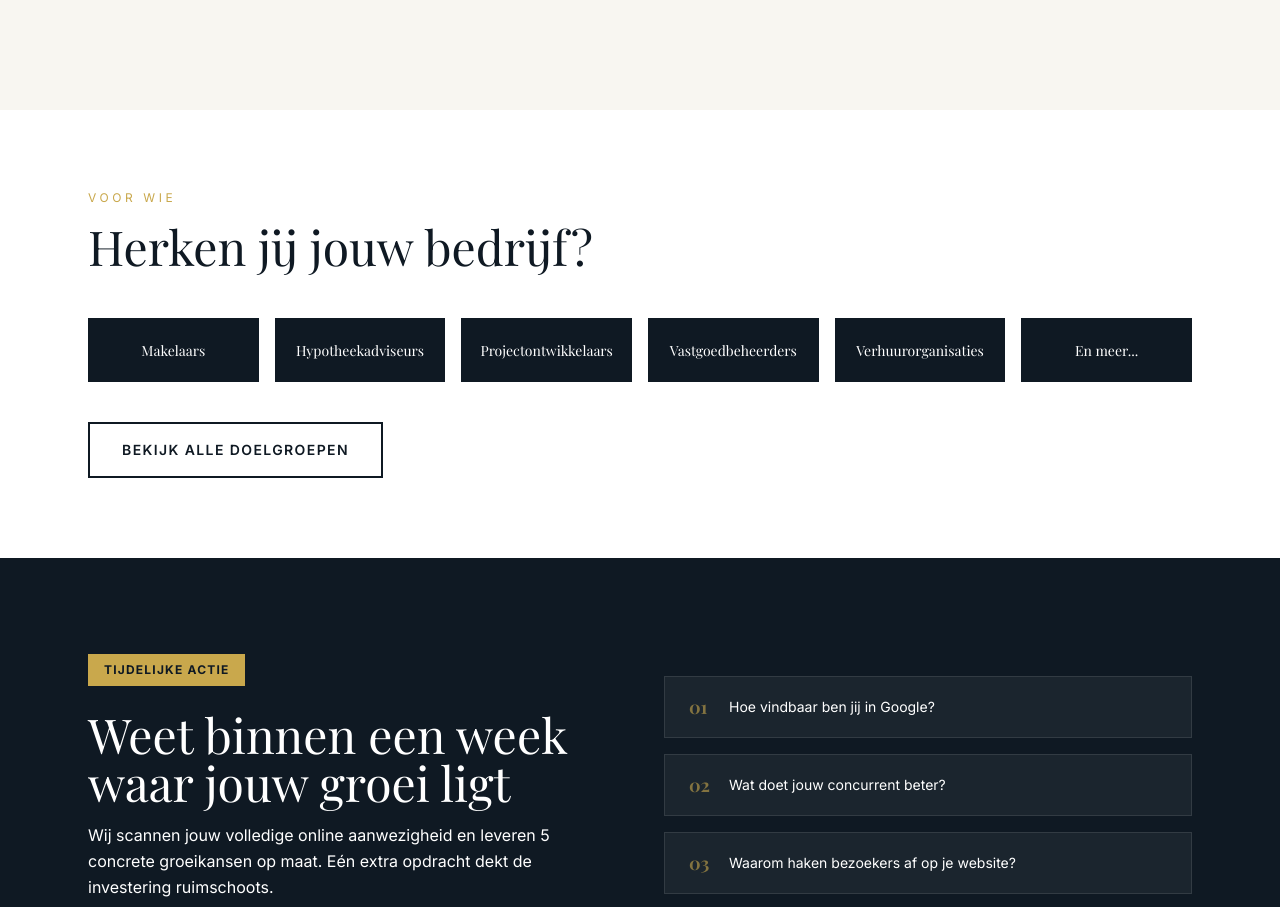
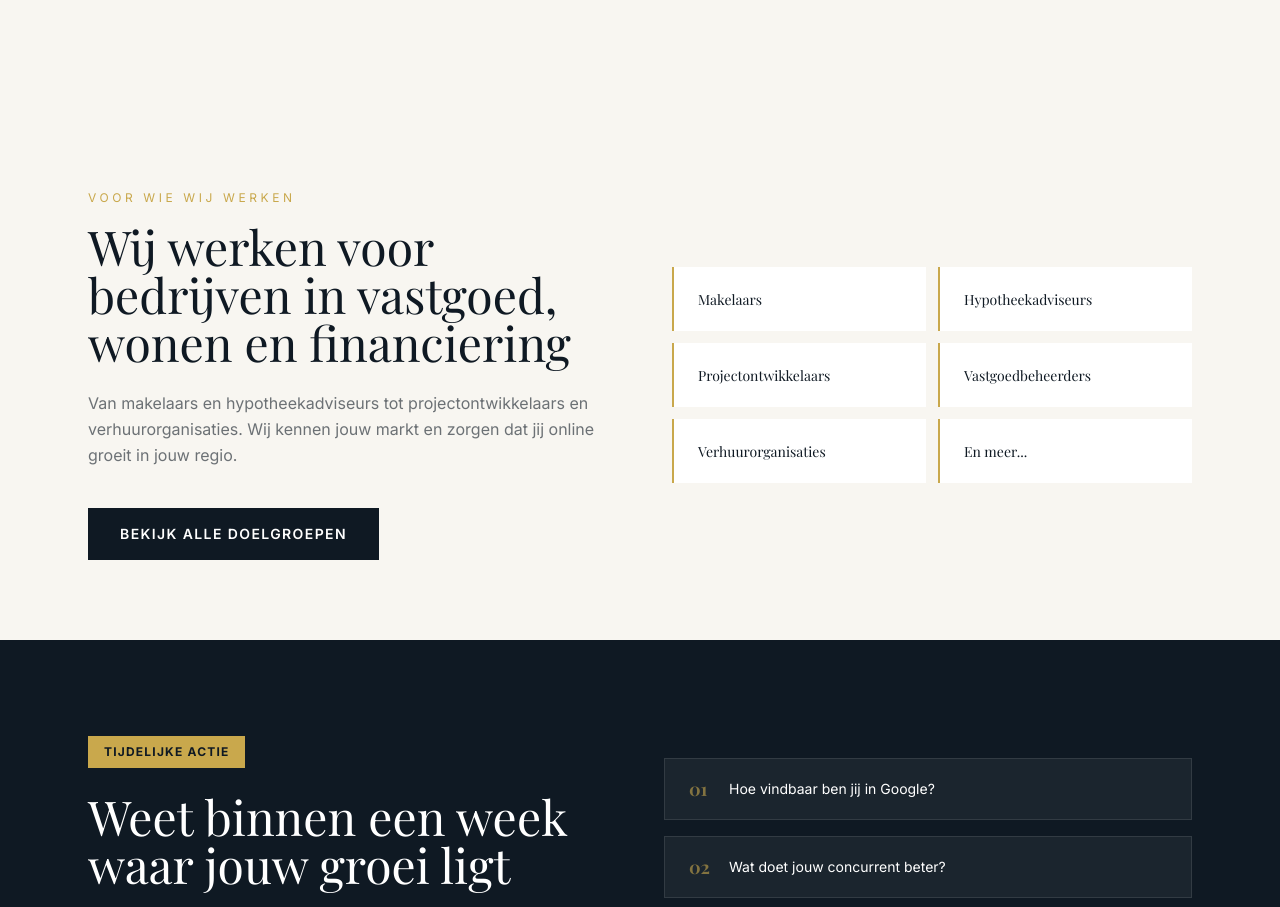
Before and after one commit to jaspermontagnadigital/vastgoedonlinemarketing, a Next.js app: page / in a window 1280 px wide. Shown: the part 1914-2821 px from the top of the page. Built offline with nearby package versions, Linux system fonts and the light colour scheme; a web font is replaced by a local one.

Commit message:
voor wie sectie homepage restyled

```diff
--- a/src/app/page.tsx
+++ b/src/app/page.tsx
@@ -147,27 +147,41 @@ export default function Home() {
         </section>
 
         {/* Voor wie */}
-        <section className="py-20 bg-white">
-          <div className="max-w-6xl mx-auto px-6">
-            <div className="mb-12">
-              <p className="text-[var(--color-gold)] text-xs tracking-[0.3em] uppercase mb-4">Voor wie</p>
-              <h2 className="text-4xl md:text-5xl font-serif text-[var(--color-navy)] max-w-xl">
-                Herken jij jouw bedrijf?
+        <section className="py-20 bg-[var(--color-cream)]">
+          <div className="max-w-6xl mx-auto px-6 grid grid-cols-1 md:grid-cols-2 gap-16 items-center">
+            <div>
+              <p className="text-[var(--color-gold)] text-xs tracking-[0.3em] uppercase mb-4">Voor wie wij werken</p>
+              <h2 className="text-4xl md:text-5xl font-serif text-[var(--color-navy)] mb-6">
+                Wij werken voor bedrijven in vastgoed, wonen en financiering
               </h2>
+              <p className="text-[var(--color-navy)]/60 leading-relaxed mb-10">
+                Van makelaars en hypotheekadviseurs tot projectontwikkelaars en verhuurorganisaties. Wij kennen jouw markt en zorgen dat jij online groeit in jouw regio.
+              </p>
+              <Link
+                href="/voor-wie"
+                className="inline-block px-8 py-4 bg-[var(--color-navy)] text-white font-semibold tracking-widest uppercase text-sm hover:bg-[var(--color-navy-light)] transition-colors duration-200"
+              >
+                Bekijk alle doelgroepen
+              </Link>
             </div>
-            <div className="grid grid-cols-2 md:grid-cols-3 lg:grid-cols-6 gap-4 mb-10">
-              {["Makelaars", "Hypotheekadviseurs", "Projectontwikkelaars", "Vastgoedbeheerders", "Verhuurorganisaties", "En meer..."].map((item) => (
-                <div key={item} className="bg-[var(--color-navy)] px-4 py-5 text-center">
-                  <span className="text-white text-sm font-serif">{item}</span>
-                </div>
+            <div className="grid grid-cols-2 gap-3">
+              {[
+                "Makelaars",
+                "Hypotheekadviseurs",
+                "Projectontwikkelaars",
+                "Vastgoedbeheerders",
+                "Verhuurorganisaties",
+                "En meer...",
+              ].map((item) => (
+                <Link
+                  key={item}
+                  href="/voor-wie"
+                  className="group bg-white px-6 py-5 border-l-2 border-[var(--color-gold)] hover:bg-[var(--color-navy)] transition-colors duration-200"
+                >
+                  <span className="text-[var(--color-navy)] group-hover:text-white font-serif text-sm transition-colors duration-200">{item}</span>
+                </Link>
               ))}
             </div>
-            <Link
-              href="/voor-wie"
-              className="inline-block px-8 py-4 border-2 border-[var(--color-navy)] text-[var(--color-navy)] font-semibold tracking-widest uppercase text-sm hover:bg-[var(--color-navy)] hover:text-white transition-colors duration-200"
-            >
-              Bekijk alle doelgroepen
-            </Link>
           </div>
         </section>
 
```
